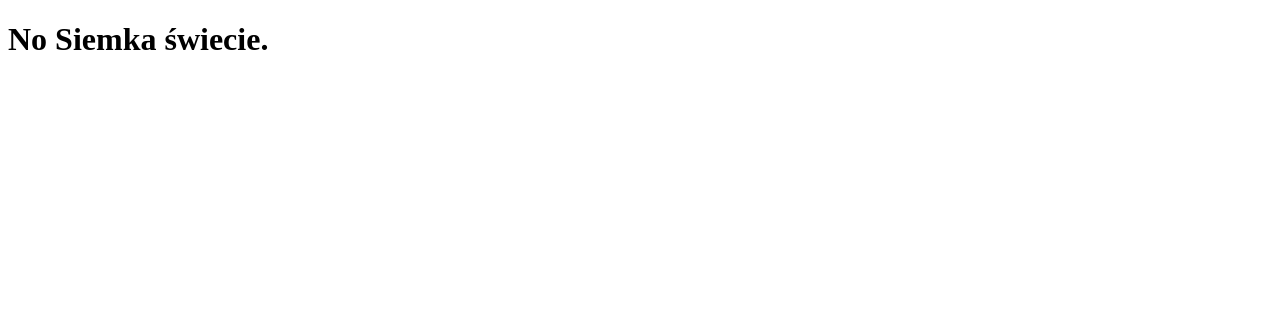
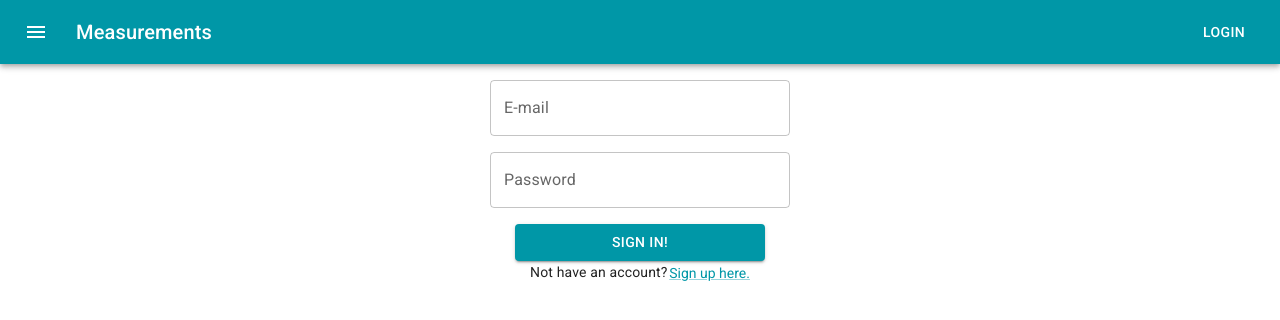
Before and after one commit to ikurowski/measurements, a React (Create React App) app: page / in a window 1280 px wide. Shown: the top 320 px of the page. Built offline with nearby package versions, Linux system fonts and the light colour scheme.

Commit message:
navbar + basic sinup design done

```diff
--- a/package.json
+++ b/package.json
@@ -5,16 +5,19 @@
   "dependencies": {
     "@emotion/react": "^11.8.1",
     "@emotion/styled": "^11.8.1",
+    "@mui/icons-material": "^5.5.0",
     "@mui/material": "^5.4.4",
     "@testing-library/jest-dom": "^5.16.2",
     "@testing-library/react": "^12.1.3",
     "@testing-library/user-event": "^13.5.0",
     "firebase": "^9.6.8",
+    "formik": "^2.2.9",
     "react": "^17.0.2",
     "react-dom": "^17.0.2",
     "react-scripts": "5.0.0",
     "sass": "^1.49.9",
-    "web-vitals": "^2.1.4"
+    "web-vitals": "^2.1.4",
+    "yup": "^0.32.11"
   },
   "scripts": {
     "start": "react-scripts start",
--- a/public/index.html
+++ b/public/index.html
@@ -24,6 +24,7 @@
       work correctly both with client-side routing and a non-root public URL.
       Learn how to configure a non-root public URL by running `npm run build`.
     -->
+  <link rel="stylesheet" href="https://fonts.googleapis.com/icon?family=Material+Icons" />
   <link rel="stylesheet" href="https://fonts.googleapis.com/css?family=Roboto:300,400,500,700&display=swap" />
   <title>Measurements</title>
 </head>
--- a/src/App.jsx
+++ /dev/null
@@ -1,9 +0,0 @@
-import React from 'react';
-
-export default function App() {
-  return (
-    <h1>
-      No Siemka świecie.
-    </h1>
-  );
-}
--- /dev/null
+++ b/src/components/App.jsx
@@ -0,0 +1,28 @@
+/* eslint-disable no-unused-vars */
+import React from 'react';
+import {
+  Typography,
+  AppBar,
+  Card,
+  CardContent,
+  CssBaseline,
+  Grid,
+  Toolbar,
+  Container,
+  ThemeProvider,
+} from '@mui/material';
+import theme from '../theme';
+import NavBar from './NavBar/NavBar';
+import SingUp from './SingUp/SingUp';
+
+export default function App() {
+  return (
+    <ThemeProvider theme={theme}>
+      <CssBaseline />
+      <NavBar />
+      <Container maxWidth="sm">
+        <SingUp />
+      </Container>
+    </ThemeProvider>
+  );
+}
--- /dev/null
+++ b/src/components/NavBar/NavBar.jsx
@@ -0,0 +1,34 @@
+import React from 'react';
+
+import AppBar from '@mui/material/AppBar';
+import Box from '@mui/material/Box';
+import Toolbar from '@mui/material/Toolbar';
+import Typography from '@mui/material/Typography';
+import Button from '@mui/material/Button';
+import IconButton from '@mui/material/IconButton';
+import MenuIcon from '@mui/icons-material/Menu';
+
+export default function NavBar() {
+  return (
+    <Box sx={{ flexGrow: 1 }}>
+
+      <AppBar position="relative">
+        <Toolbar>
+          <IconButton
+            size="large"
+            edge="start"
+            color="inherit"
+            aria-label="menu"
+            sx={{ mr: 2 }}
+          >
+            <MenuIcon />
+          </IconButton>
+          <Typography variant="h6" component="div" sx={{ flexGrow: 1 }}>
+            Measurements
+          </Typography>
+          <Button color="inherit">Login</Button>
+        </Toolbar>
+      </AppBar>
+    </Box>
+  );
+}
--- /dev/null
+++ b/src/components/SingUp/SingUp.jsx
@@ -0,0 +1,59 @@
+/* eslint-disable no-unused-vars */
+import React from 'react';
+import {
+  Button, TextField, Typography, Link,
+} from '@mui/material';
+import { useFormik, Formik } from 'formik';
+
+export default function SingUp() {
+  const formik = useFormik({
+    initialValues: { email: '', password: '' },
+    onSubmit: (values) => {
+      console.log(values);
+      alert(JSON.stringify(values, null, 2));
+    },
+  });
+
+  return (
+    <form align="center" onSubmit={formik.handleSubmit}>
+      <div>
+        <TextField
+          sx={{ minWidth: 300, mt: 2 }}
+          id="email"
+          label="E-mail"
+          value={formik.values.email}
+          onChange={formik.handleChange}
+          variant="outlined"
+        />
+      </div>
+      <div>
+        <TextField
+          sx={{ minWidth: 300, mt: 2 }}
+          id="password"
+          label="Password"
+          type="password"
+          value={formik.values.password}
+          onChange={formik.handleChange}
+          variant="outlined"
+        />
+      </div>
+
+      <Button sx={{ minWidth: 250, mt: 2, mb: 0.2 }} variant="contained" type="submit" id="button">
+        Sign in!
+      </Button>
+      <Typography variant="body2" color>
+        Not have an account?
+        <Link
+          sx={{ pl: 0.2 }}
+          href="#button"
+          component="button"
+          onClick={() => {
+            console.info("I'm a button.");
+          }}
+        >
+          Sign up here.
+        </Link>
+      </Typography>
+    </form>
+  );
+}
--- a/src/index.jsx
+++ b/src/index.jsx
@@ -1,6 +1,6 @@
 import React from 'react';
 import ReactDOM from 'react-dom';
-import App from './App';
+import App from './components/App';
 
 ReactDOM.render(
   <React.StrictMode>
--- /dev/null
+++ b/src/theme.js
@@ -0,0 +1,15 @@
+import { createTheme } from '@mui/material';
+import { cyan, yellow } from '@mui/material/colors';
+
+const theme = createTheme({
+  palette: {
+    primary: {
+      main: cyan[700],
+    },
+    secondary: {
+      main: yellow[700],
+    },
+  },
+});
+
+export default theme;
```
Also changed, not shown: src/firebase.js (added, +14 -0 lines), src/validations/UserValidation.js (added, +13 -0 lines), 1 other file (tests, documents, lock files or other folders).
